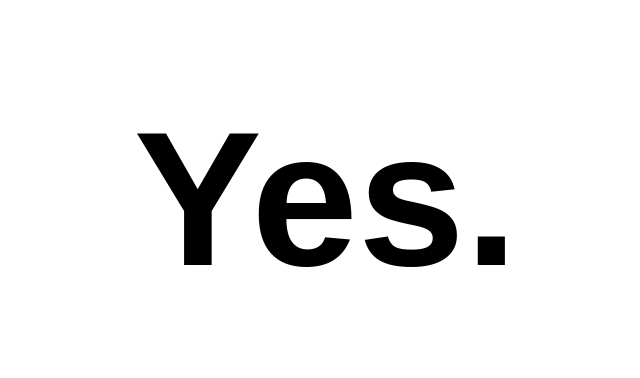
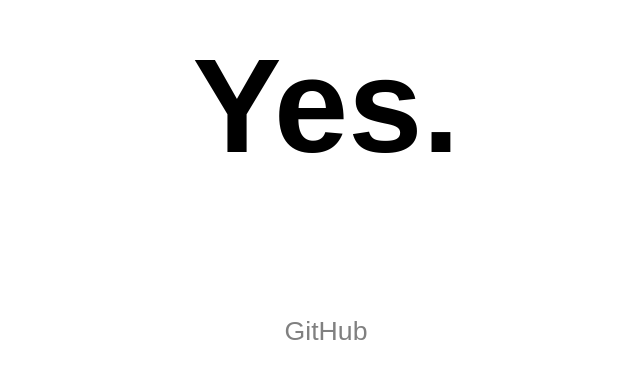
Before and after one commit to justincampbell/shoulditestthis.com, a plain HTML site: page index.html in a window 1280 px wide. Shown: the part 104-482 px from the top of the page, without its empty margins (314-954 px from the left). Drawn offline with Linux system fonts and the light colour scheme.

Commit message:
Add link to github

```diff
--- a/index.html
+++ b/index.html
@@ -1,9 +1,10 @@
 <html>
   <head>
     <title>Should I Test This?</title>
-    <link rel="stylesheet" type="text/css" href="/style.css">
+    <link rel="stylesheet" type="text/css" href="style.css">
   </head>
   <body>
     <h1>Yes.</h1>
+    <a href="https://github.com/justincampbell/shoulditestthis.com">GitHub</a>
   </body>
 </html>
--- a/style.css
+++ b/style.css
@@ -1,12 +1,18 @@
 body {
-  font: 24pt sans-serif;
+  font-family: sans-serif;
   text-align: center;
 }
 
 h1 {
+  font-size: 5em;
   margin: 1em;
 }
 
-@media (min-width: 641px) { body { font-size: 48pt } }
-@media (min-width: 961px) { body { font-size: 72pt } }
-@media (min-width: 1281px) { body { font-size: 96pt } }
+a {
+  color: gray;
+  text-decoration: none;
+}
+
+@media (min-width: 641px) { body { font-size: 16pt } }
+@media (min-width: 961px) { body { font-size: 20pt } }
+@media (min-width: 1281px) { body { font-size: 24pt } }
```
